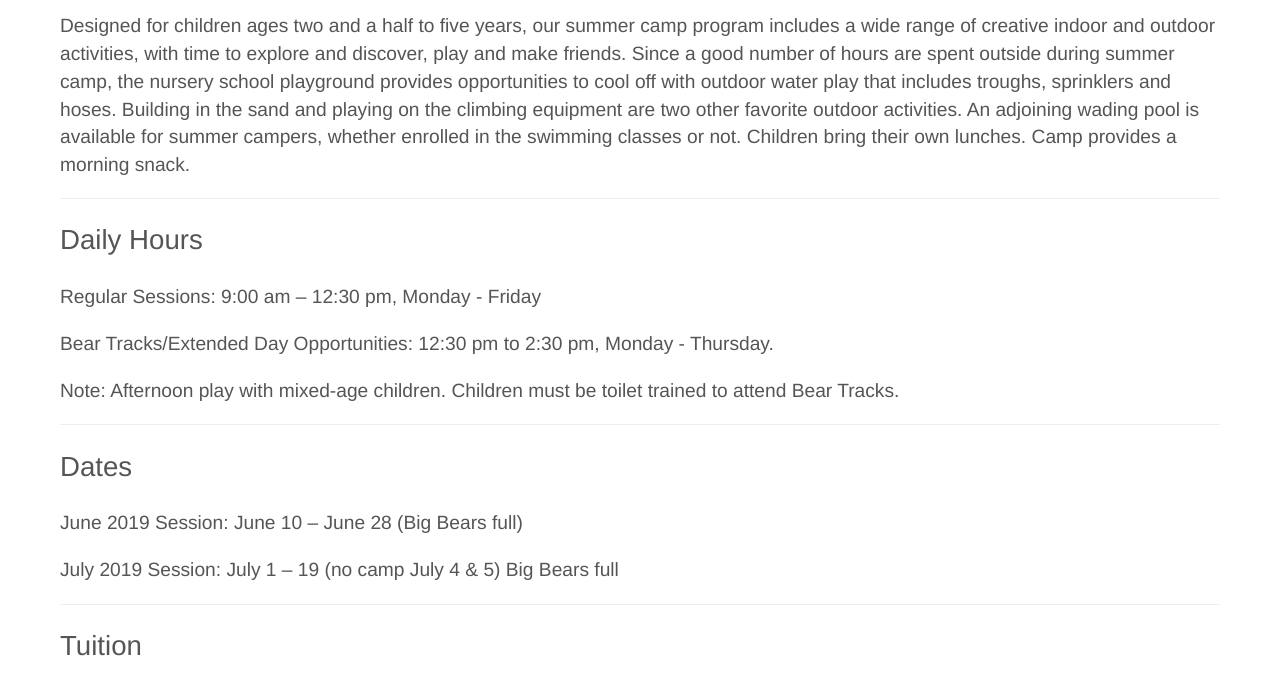
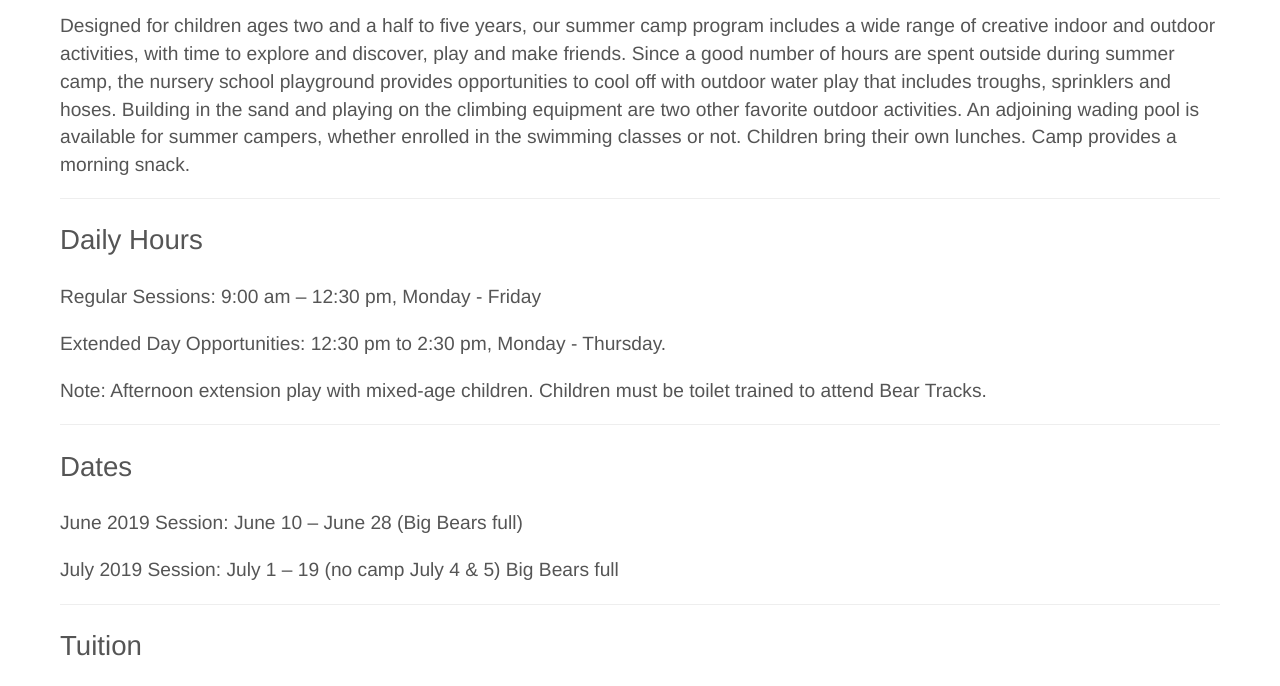
Before and after one commit to cse-256-f23/information-foraging-project-catherine-ray-nisha, a website: page files/summer_camp.html in a window 1280 px wide. Shown: the part 108-794 px from the top of the page. Drawn offline with nearby package versions, Linux system fonts and the light colour scheme; files that its build step writes are made by us from their sources; files whose address does not match are found by name.

Commit message:
Rearranged Summer Camp

```diff
--- a/files/summer_camp.html
+++ b/files/summer_camp.html
@@ -38,10 +38,10 @@
           <h2>Daily Hours</h2>
           <p>Regular Sessions: 9:00 am – 12:30 pm, Monday - Friday</p>
           <p>
-            Bear Tracks/Extended Day Opportunities: 12:30 pm to 2:30 pm, Monday - Thursday.
+            Extended Day Opportunities: 12:30 pm to 2:30 pm, Monday - Thursday.
           </p>
           <p>
-            Note: Afternoon play with mixed-age children. Children must be toilet
+            Note: Afternoon extension play with mixed-age children. Children must be toilet
             trained to attend Bear Tracks.
           </p>
           <hr />
```
